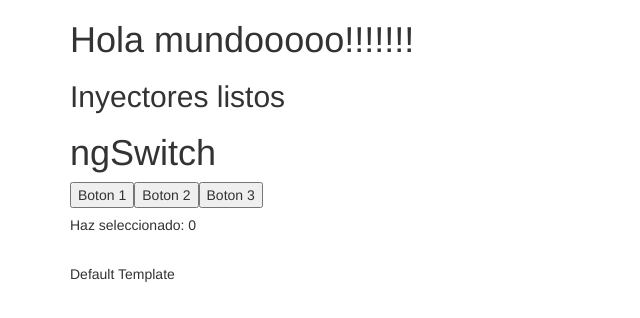
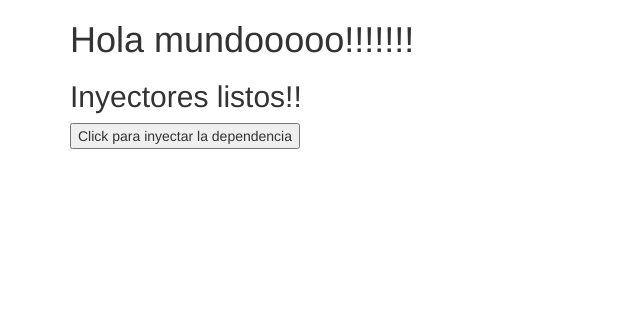
Before and after one commit to foxfrancis005/my-angular-project, an Angular app: page / in a window 1280 px wide. Shown: the top 318 px of the page, without its empty margins (0-640 px from the left). Built offline with nearby package versions, Linux system fonts and the light colour scheme.

Commit message:
Modificacion inject component

```diff
--- a/src/app/inject/inject.component.ts
+++ b/src/app/inject/inject.component.ts
@@ -1,17 +1,27 @@
 import { Component, OnInit } from '@angular/core';
-// import {SwitchDirComponent} from '../switch-dir/switch-dir.component';
+//Este componente muestra una inyeccion de una dependencia (una clase en el mismo componente)
+
+export class UserFactory {
+    constructor() {}
+    mkmsg(){
+    	console.log("UserFactory Injected");
+    }
+}
 
 @Component({
-  selector: 'app-inject',
-  template:
-  `<h2>{{titulo}}</h2>
-  <app-switch-dir></app-switch-dir>`
+    selector: 'app-inject',
+    template:
+    `<h2>Inyectores listos!!</h2>
+    <button (click)="usar()">Click para inyectar la dependencia</button>`,
+    providers: [UserFactory]
 })
-export class InjectComponent implements OnInit {
 
-  constructor() { }
-  titulo="Inyectores listos";
-
-  ngOnInit() {
-  }
+export class InjectComponent {
+	obj;
+    constructor(userFac: UserFactory) {
+    	this.obj=userFac;
+    }
+    usar(){
+    	this.obj.mkmsg();
+    }
 }
```
